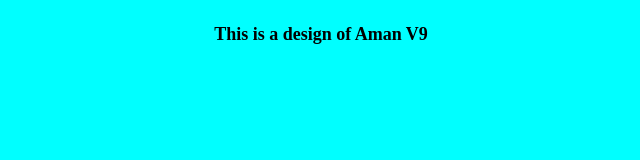
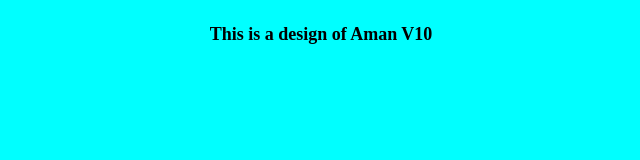
Before and after one commit to amanwaheed61/myrepo, a plain HTML site: page aman.HTML in a window 1280 px wide. Shown: the full height of the page, 319-959 px from the left. Drawn offline with Linux system fonts and the light colour scheme.

Commit message:
This is a new branch version

```diff
--- a/aman.HTML
+++ b/aman.HTML
@@ -24,7 +24,7 @@
 <body>
 
     <div class="main">
-    <h4 >This is a design of Aman V9</h4>
+    <h4 >This is a design of Aman V10</h4>
 </div>
 </body>
 </html>
```
